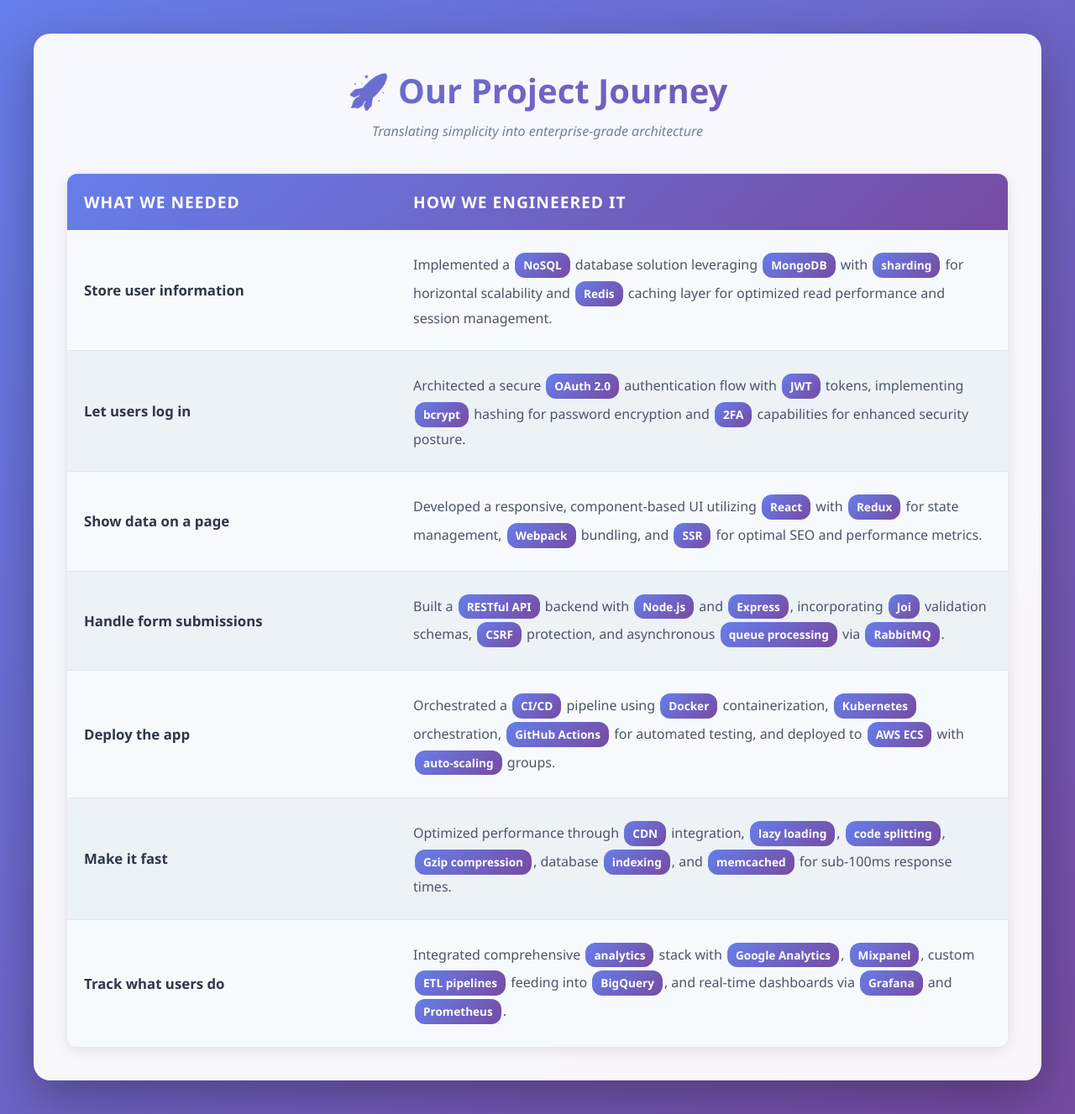
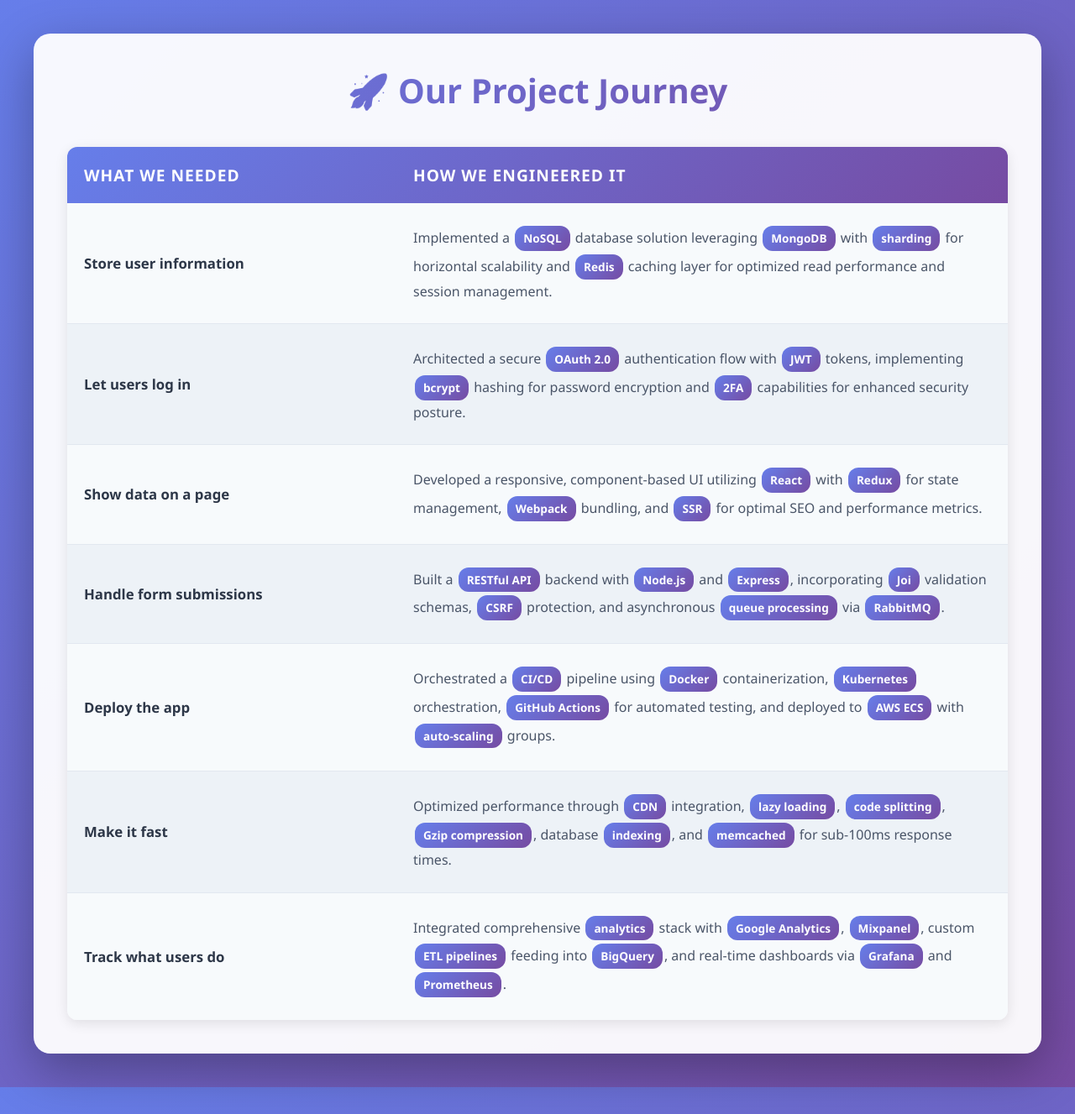
Before and after one commit to Interacters/tri2changes, a Jekyll site: the page built from MediaBiasChanges/media/microblog.html, in a window 1280 px wide. Shown: the whole page at 84% size. Built offline with Jekyll 4.4.1, drawn with Linux system fonts in a browser that asks for light colours.

Commit message:
microblog

```diff
--- a/MediaBiasChanges/media/microblog.html
+++ b/MediaBiasChanges/media/microblog.html
@@ -2,7 +2,6 @@
 layout: null
 ---
 
-<!DOCTYPE html>
 <html lang="en">
 <head>
     <meta charset="UTF-8">
@@ -145,7 +144,7 @@
 <body>
     <div class="container">
         <h1>🚀 Our Project Journey</h1>
-        <p class="subtitle">Translating simplicity into enterprise-grade architecture</p>
+        <p class="subtitle"></p>
 
         <table>
             <thead>
```
